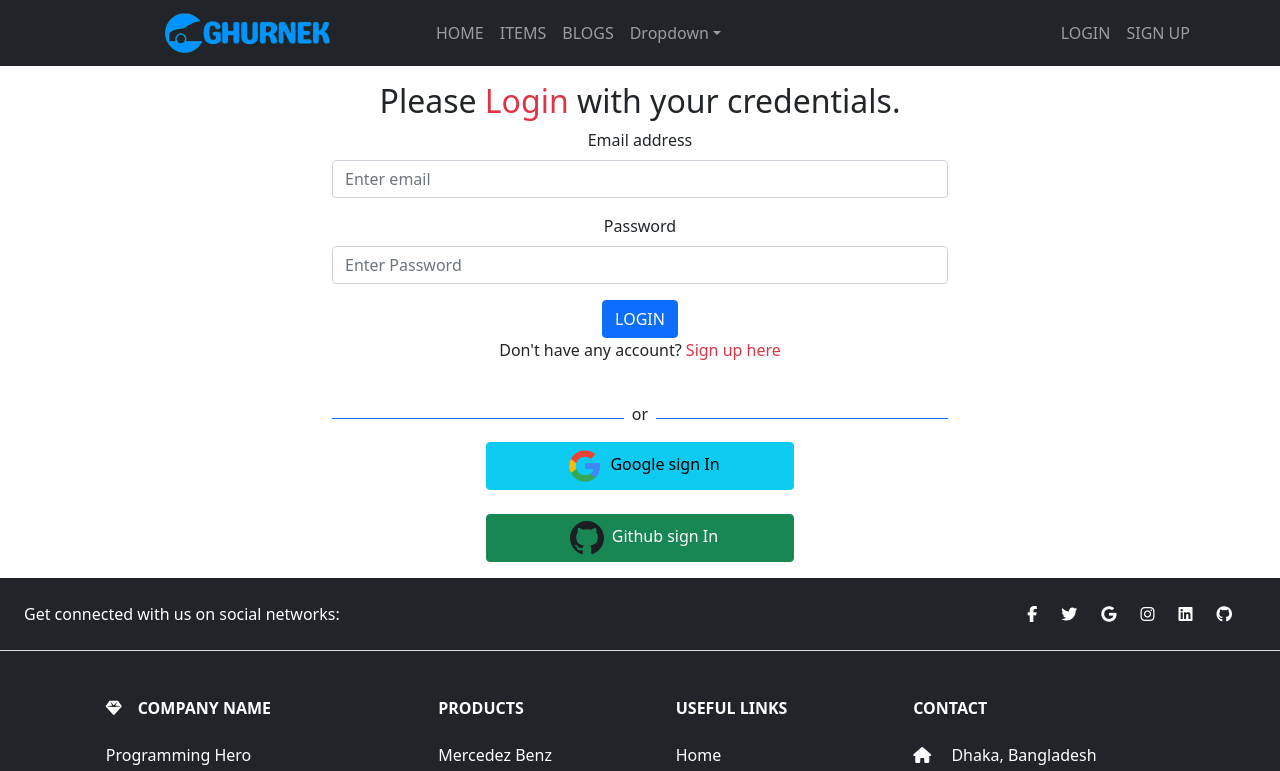
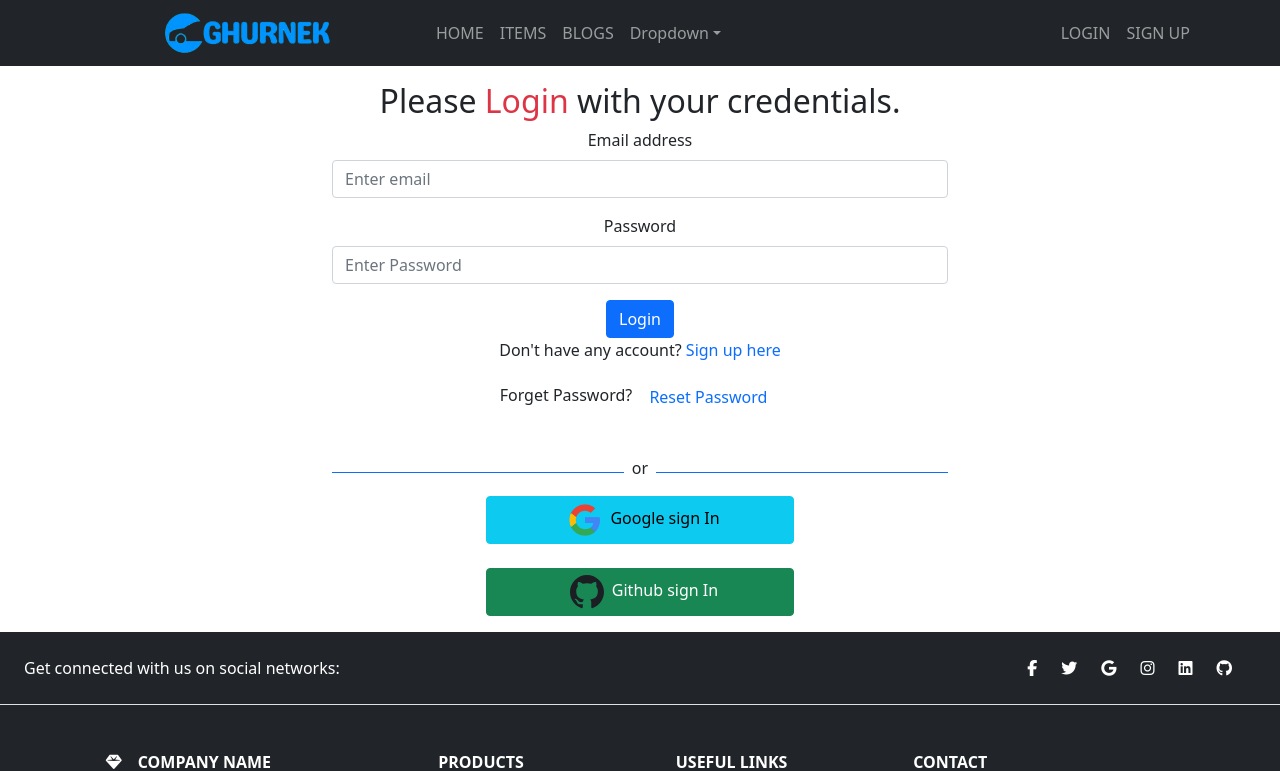
Before and after one commit to KawsarAlHasan/Car-Management-client, a React (Create React App) app: page /login in a window 1280 px wide. Shown: the top 771 px of the page. Built offline with nearby package versions, Linux system fonts and the light colour scheme; no server answers.

Commit message:
added Reset Password and toast and home page loading

```diff
--- a/src/Components/Home/InventoryItems/InventoryItems.js
+++ b/src/Components/Home/InventoryItems/InventoryItems.js
@@ -1,27 +1,34 @@
 import React, { useEffect, useState } from 'react';
+import Loading from '../../Loading/Loading';
 import Inventry from './Inventory/Inventory';
 import './InventoryItems.css';
 
 const InventoryItems = (props) => {
 
+    const [isLoading, setIsLoading] = useState(false);
+
     const [inventorys, setInventorys] = useState([]);
 
     useEffect(() => {
+        setIsLoading(true);
         fetch('http://localhost:5000/inventorie')
             .then(res => res.json())
-            .then(data => setInventorys(data));
+            .then(data => {
+                setInventorys(data)
+                setIsLoading(false)
+            });
     }, [])
     return (
         <div>
             <h1 className='text-center py-4'>Inventory <span className='text-danger'>Items</span></h1>
 
             <div className="inventorys-container container">
-                {
-                    inventorys.slice(0, 6).map(inventory => <Inventry
-                        key={inventory._id}
-                        inventory={inventory}
-                    ></Inventry>)
-                }
+            {isLoading ? <Loading></Loading> :
+                inventorys.slice(0, 6).map(inventory => <Inventry
+                    key={inventory._id}
+                    inventory={inventory}
+                ></Inventry>)
+            }
             </div>
         </div>
     );
--- a/src/Components/Login/Login/Login.js
+++ b/src/Components/Login/Login/Login.js
@@ -1,21 +1,26 @@
-import React from 'react';
+import { async } from '@firebase/util';
+import React, { useRef } from 'react';
 import { Button, Form } from 'react-bootstrap';
-import { useSignInWithEmailAndPassword } from 'react-firebase-hooks/auth';
+import { useSendPasswordResetEmail, useSignInWithEmailAndPassword } from 'react-firebase-hooks/auth';
 import { Link, useNavigate } from 'react-router-dom';
 import auth from '../../../firebase.init';
 import Loading from '../../Loading/Loading';
 import SocialLogin from '../SocialLogin/SocialLogin';
+import { ToastContainer, toast } from 'react-toastify';
+import 'react-toastify/dist/ReactToastify.css';
 
 const Login = (props) => {
-
+    const emailRef = useRef('');
     const [
         signInWithEmailAndPassword,
         user,
         loading,
         error,
-      ] = useSignInWithEmailAndPassword(auth);
+    ] = useSignInWithEmailAndPassword(auth);
 
     const navigate = useNavigate();
+
+    const [sendPasswordResetEmail, sending] = useSendPasswordResetEmail(auth);
 
     let erroElement;
 
@@ -45,13 +50,24 @@ const Login = (props) => {
         navigate('/inventories');
     }
 
+    const resetPassword = async () => {
+        const email = emailRef.current.value;
+        if (email) {
+            await sendPasswordResetEmail(email);
+            toast('Sent email');
+        }
+        else {
+            toast('please enter your email address');
+        }
+    }
+
     return (
         <div className='container w-50 mx-auto mt-3'>
             <h2 className='text-center'>Please <span className='text-danger'>Login</span>  with your credentials.</h2>
             <Form onSubmit={handleSubmit}>
                 <Form.Group className="mb-3" controlId="formBasicEmail">
                     <Form.Label>Email address</Form.Label>
-                    <Form.Control type="email" name='email' placeholder="Enter email" required />
+                    <Form.Control ref={emailRef} type="email" name='email' placeholder="Enter email" required />
                 </Form.Group>
 
                 <Form.Group className="mb-3" controlId="formBasicPassword">
@@ -60,11 +76,13 @@ const Login = (props) => {
                 </Form.Group>
 
                 <Button variant="primary" type="submit">
-                    LOGIN
+                    Login
                 </Button>
             </Form>
             {erroElement}
-            <p>Don't have any account?<Link to="/signup" className='text-danger text-decoration-none' onClick={navigateSignup}> Sign up here</Link></p>
+            <p>Don't have any account?<Link to="/signup" className='text-primary text-decoration-none' onClick={navigateSignup}> Sign up here</Link></p>
+            <p>Forget Password? <button className='btn btn-link text-primary pe-auto text-decoration-none' onClick={resetPassword}>Reset Password</button> </p>
+            <ToastContainer />
             <div className='py-3'>
                 <SocialLogin></SocialLogin>
             </div>
--- a/src/Components/Login/Signup/Signup.js
+++ b/src/Components/Login/Signup/Signup.js
@@ -61,7 +61,7 @@ const Signup = (props) => {
                     Sign Up
                 </Button>
             </Form>
-            <p>Already have an  account? <Link to="/login" className='text-danger text-decoration-none' onClick={navigateLogin}>Please Login</Link></p>
+            <p>Already have an  account? <Link to="/login" className='text-primary text-decoration-none' onClick={navigateLogin}>Please Login</Link></p>
             <div className='py-3'>
                 <SocialLogin></SocialLogin>
             </div>
```
